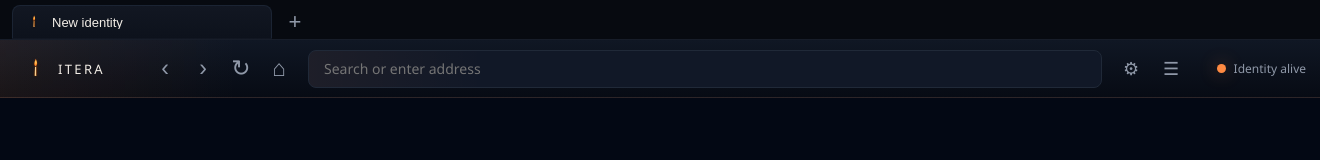
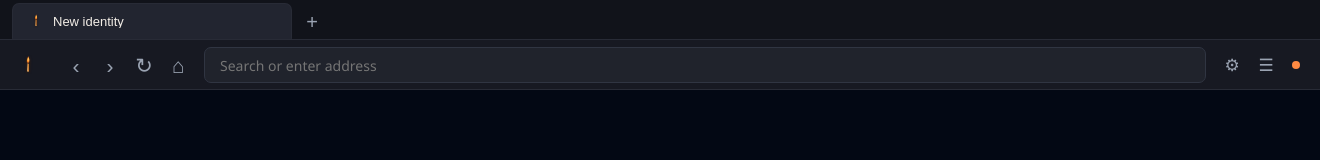
Before and after one commit to purrvv-me/Itera, an Electron app: page electron-app/src/index.html in a window 1320 px wide. Drawn offline with Linux system fonts and the light colour scheme; no server answers.

Commit message:
Simplify browser chrome

```diff
--- a/electron-app/src/index.html
+++ b/electron-app/src/index.html
@@ -18,7 +18,6 @@
       <header class="topbar">
         <div class="brand" aria-label="Itera">
           <img src="../assets/logo.svg" alt="">
-          <span>Itera</span>
         </div>
         <nav class="controls" aria-label="Browser controls">
           <button id="backButton" title="Back" aria-label="Back">‹</button>
@@ -30,8 +29,8 @@
           <input id="addressInput" spellcheck="false" aria-label="Address" placeholder="Search or enter address">
         </form>
         <div class="right-tools">
-          <button id="settingsButton" title="Settings" aria-label="Settings">⚙</button>
-          <button id="menuButton" title="Menu" aria-label="Menu">☰</button>
+          <button id="settingsButton" class="tool-button" title="Settings" aria-label="Settings">⚙</button>
+          <button id="menuButton" class="tool-button" title="Menu" aria-label="Menu">☰</button>
           <div class="session-state" title="Temporary identity active"><span>Identity alive</span></div>
         </div>
       </header>
--- a/electron-app/src/styles.css
+++ b/electron-app/src/styles.css
@@ -1,12 +1,13 @@
 :root {
   color-scheme: dark;
   --bg: #030814;
-  --bar: #070b14;
-  --bar-2: #101724;
-  --field: #111827;
-  --field-border: #202938;
+  --chrome: #171922;
+  --chrome-dark: #10131b;
+  --chrome-line: #282b36;
+  --field: #20232c;
+  --field-border: #303542;
   --text: #f3eee7;
-  --muted: #8f98a8;
+  --muted: #9aa3b2;
   --dim: #5d6879;
   --orange: #ff8a42;
   --orange-soft: rgba(255, 138, 66, 0.12);
@@ -32,30 +33,30 @@ body {
   width: 100%;
   height: 100%;
   display: grid;
-  grid-template-rows: 40px 58px minmax(0, 1fr);
+  grid-template-rows: 40px 50px minmax(0, 1fr);
   background: var(--bg);
 }
 
 .tabbar {
   display: flex;
   align-items: end;
-  gap: 6px;
-  padding: 6px 12px 0;
-  background: #070a10;
-  border-bottom: 1px solid #171d29;
+  gap: 4px;
+  padding: 4px 12px 0;
+  background: #11131a;
+  border-bottom: 1px solid var(--chrome-line);
 }
 
 .tab {
-  width: min(260px, 34vw);
-  height: 34px;
+  width: min(280px, 34vw);
+  height: 36px;
   display: flex;
   align-items: center;
-  gap: 9px;
-  padding: 0 12px;
-  border: 1px solid #1b2433;
+  gap: 8px;
+  padding: 0 14px;
+  border: 1px solid var(--chrome-line);
   border-bottom-color: transparent;
-  border-radius: 8px 8px 0 0;
-  background: linear-gradient(180deg, #121722, #0d121c);
+  border-radius: 7px 7px 0 0;
+  background: #222530;
   color: var(--text);
   font-size: 13px;
 }
@@ -74,63 +75,49 @@ body {
 }
 
 .new-tab {
-  width: 34px;
-  height: 32px;
-  margin-bottom: 1px;
-  font-size: 22px;
+  width: 32px;
+  height: 34px;
+  margin-bottom: 0;
+  font-size: 20px;
 }
 
 .topbar {
   display: grid;
-  grid-template-columns: 122px auto minmax(180px, 1fr) auto;
-  gap: 12px;
+  grid-template-columns: 38px auto minmax(180px, 1fr) auto;
+  gap: 10px;
   align-items: center;
-  padding: 8px 14px;
-  background:
-    linear-gradient(90deg, rgba(255, 138, 66, 0.08), transparent 18%),
-    linear-gradient(180deg, var(--bar-2), var(--bar));
-  border-bottom: 1px solid rgba(255, 138, 66, 0.12);
+  padding: 6px 12px;
+  background: var(--chrome);
+  border-bottom: 1px solid var(--chrome-line);
 }
 
 .brand {
-  min-width: 0;
+  width: 32px;
   height: 38px;
-  display: flex;
-  align-items: center;
-  gap: 9px;
-  padding: 0 8px;
-  border-radius: 7px;
-  color: var(--text);
-  font-size: 13px;
-  letter-spacing: 0.18em;
-  text-transform: uppercase;
+  display: grid;
+  place-items: center;
 }
 
 .brand img {
-  width: 27px;
-  height: 27px;
+  width: 24px;
+  height: 24px;
   object-fit: contain;
-}
-
-.brand span {
-  overflow: hidden;
-  text-overflow: ellipsis;
 }
 
 .controls {
   display: grid;
-  grid-template-columns: repeat(4, 34px);
-  gap: 4px;
+  grid-template-columns: repeat(4, 32px);
+  gap: 2px;
 }
 
 button {
-  width: 34px;
-  height: 34px;
+  width: 32px;
+  height: 32px;
   border: 0;
-  border-radius: 6px;
+  border-radius: 5px;
   background: transparent;
   color: var(--muted);
-  font-size: 23px;
+  font-size: 21px;
   line-height: 1;
   cursor: default;
 }
@@ -140,7 +127,7 @@ button:disabled {
 }
 
 button:not(:disabled):hover {
-  background: #151c2b;
+  background: #2a2e39;
   color: var(--text);
 }
 
@@ -150,54 +137,52 @@ button:not(:disabled):hover {
 
 .address input {
   width: 100%;
-  height: 38px;
+  height: 36px;
   border: 1px solid var(--field-border);
-  border-radius: 8px;
+  border-radius: 7px;
   padding: 0 15px;
   outline: none;
-  background:
-    linear-gradient(90deg, rgba(255, 138, 66, 0.055), transparent 22%),
-    var(--field);
+  background: var(--field);
   color: var(--text);
   font: 14px "Segoe UI", system-ui, sans-serif;
 }
 
 .address input:focus {
-  border-color: rgba(255, 138, 66, 0.52);
+  border-color: #4b5262;
 }
 
 .right-tools {
   justify-self: end;
   display: inline-flex;
   align-items: center;
-  gap: 6px;
+  gap: 2px;
 }
 
-.right-tools > button {
-  font-size: 18px;
+.tool-button {
+  font-size: 17px;
 }
 
 .session-state {
   display: inline-flex;
   align-items: center;
-  gap: 8px;
-  min-width: 112px;
-  justify-content: flex-end;
-  color: var(--muted);
-  font-size: 12px;
-  white-space: nowrap;
+  width: 24px;
+  justify-content: center;
 }
 
 .session-state::before {
   content: "";
-  width: 9px;
-  height: 9px;
+  width: 8px;
+  height: 8px;
   display: inline-block;
   flex: 0 0 auto;
   justify-self: center;
   border-radius: 50%;
   background: var(--orange);
-  box-shadow: 0 0 18px rgba(255, 138, 66, 0.42);
+  box-shadow: none;
+}
+
+.session-state span {
+  display: none;
 }
 
 webview {
@@ -208,18 +193,16 @@ webview {
 
 .settings-panel {
   position: absolute;
-  top: 98px;
-  right: 14px;
+  top: 90px;
+  right: 12px;
   width: min(360px, calc(100vw - 28px));
   max-height: calc(100vh - 112px);
   overflow: auto;
   padding: 18px;
-  border: 1px solid rgba(255, 138, 66, 0.16);
+  border: 1px solid var(--chrome-line);
   border-radius: 8px;
-  background:
-    linear-gradient(180deg, rgba(255, 138, 66, 0.06), transparent 130px),
-    #080e19;
-  box-shadow: 0 28px 80px rgba(0, 0, 0, 0.52);
+  background: #191c25;
+  box-shadow: 0 22px 58px rgba(0, 0, 0, 0.42);
   transform: translateX(18px);
   opacity: 0;
   pointer-events: none;
@@ -317,27 +300,27 @@ input[type="checkbox"] {
   width: 100%;
   height: 42px;
   margin-top: 18px;
-  border: 1px solid rgba(255, 138, 66, 0.42);
-  background: var(--orange-soft);
-  color: #ffd1b2;
+  border: 1px solid #3d4350;
+  background: #252936;
+  color: var(--text);
   font-size: 14px;
   font-weight: 650;
 }
 
 .destroy-button:hover {
-  background: rgba(255, 138, 66, 0.18);
+  background: #303543;
 }
 
 .product-menu {
   position: absolute;
-  top: 88px;
-  right: 14px;
+  top: 84px;
+  right: 12px;
   width: 214px;
   padding: 8px;
-  border: 1px solid #1c2636;
+  border: 1px solid var(--chrome-line);
   border-radius: 8px;
-  background: #080e19;
-  box-shadow: 0 22px 60px rgba(0, 0, 0, 0.42);
+  background: #191c25;
+  box-shadow: 0 18px 48px rgba(0, 0, 0, 0.38);
   opacity: 0;
   pointer-events: none;
   transform: translateY(-6px);
@@ -362,7 +345,7 @@ input[type="checkbox"] {
 
 @media (max-width: 760px) {
   .topbar {
-    grid-template-columns: 42px auto minmax(120px, 1fr) auto;
+    grid-template-columns: 34px auto minmax(120px, 1fr) auto;
     gap: 8px;
     padding-inline: 10px;
   }
@@ -377,12 +360,7 @@ input[type="checkbox"] {
     justify-content: center;
   }
 
-  .brand span,
-  .session-state span {
-    display: none;
-  }
-
-  .session-state {
-    min-width: 18px;
+  .brand {
+    width: 32px;
   }
 }
```
